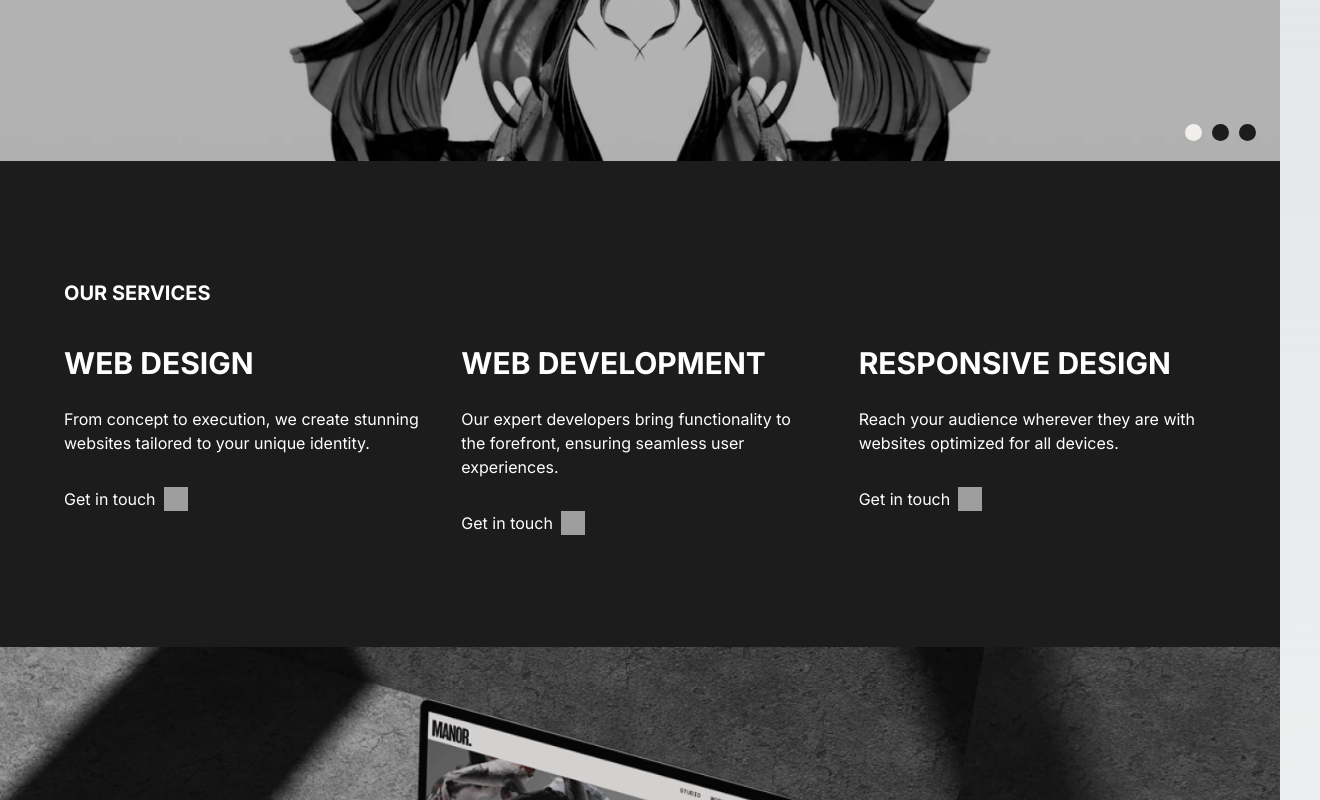
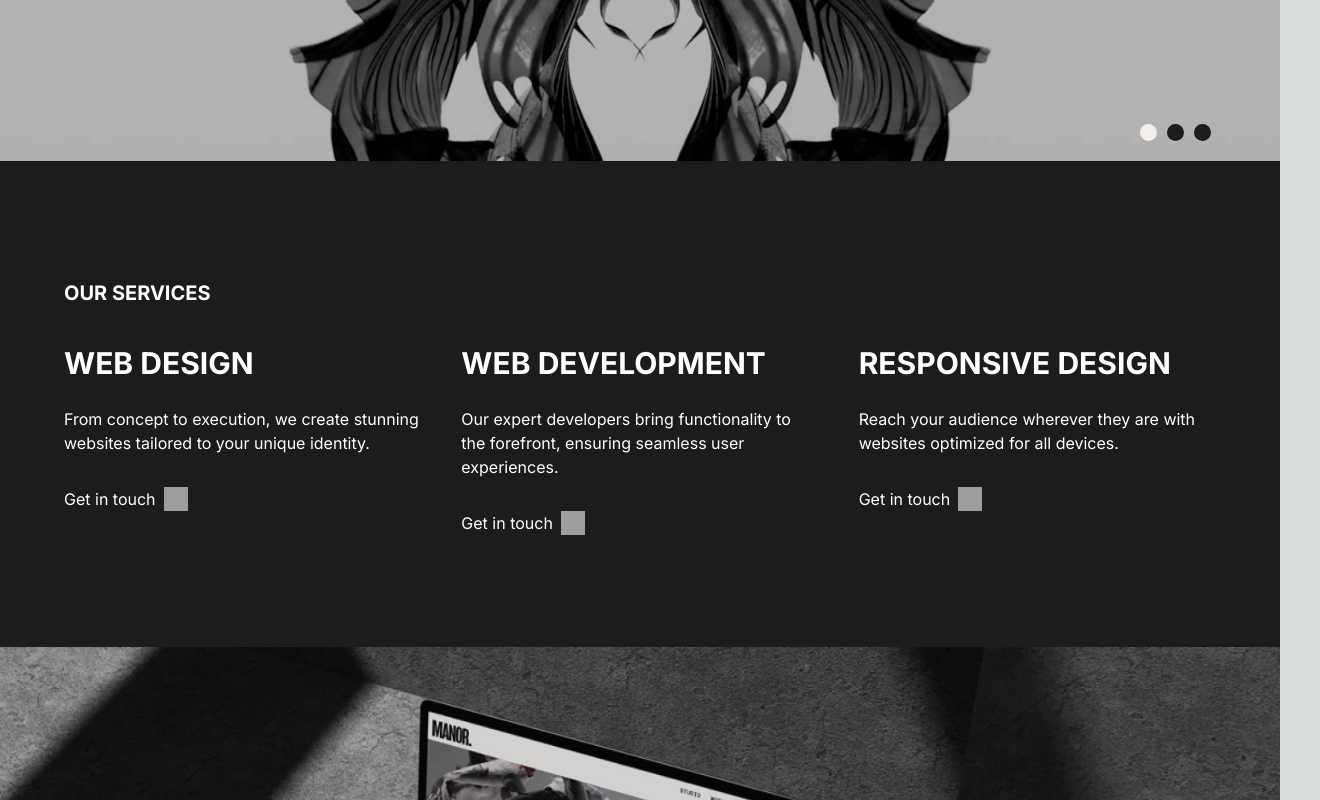
Before and after one commit to akvrmvlakis/arete-sandbox, a Next.js app: page / in a window 1280 px wide. Shown: the part 1420-2220 px from the top of the page, 1320 px wide, since content can reach past the window. Built offline with nearby package versions, Linux system fonts and the light colour scheme; grey boxes are pictures that could not be loaded; a web font is replaced by a local one.

Commit message:
fix overflow items

```diff
--- a/src/components/Menu.tsx
+++ b/src/components/Menu.tsx
@@ -9,7 +9,7 @@ type Props = {
 function Menu() {
   const MenuItem = ({ name, link }: Props) => (
     <Link
-      className="min-w-[244px] w-full items-center text-center text-[Helvetica Neue Regular] p-4 border-b-[4px] border-b-[#ffffff45] uppercase  hover:border-b-white"
+      className=" w-full items-center text-center text-[Helvetica Neue Regular] p-4 border-b-[4px] border-b-[#ffffff45] uppercase  hover:border-b-white"
       href={link}
     >
       {name}
--- a/src/components/galery.css
+++ b/src/components/galery.css
@@ -10,8 +10,10 @@
    margin: 0;
    list-style: none;
    text-align: center;
-   /* background: aliceblue; */
-   right: -40px;
+  display: flex;
+    justify-content: end;
+    padding-right: 10px;
+   right: 0px;
  }
  .slick-dots li {
    position: relative;
```
